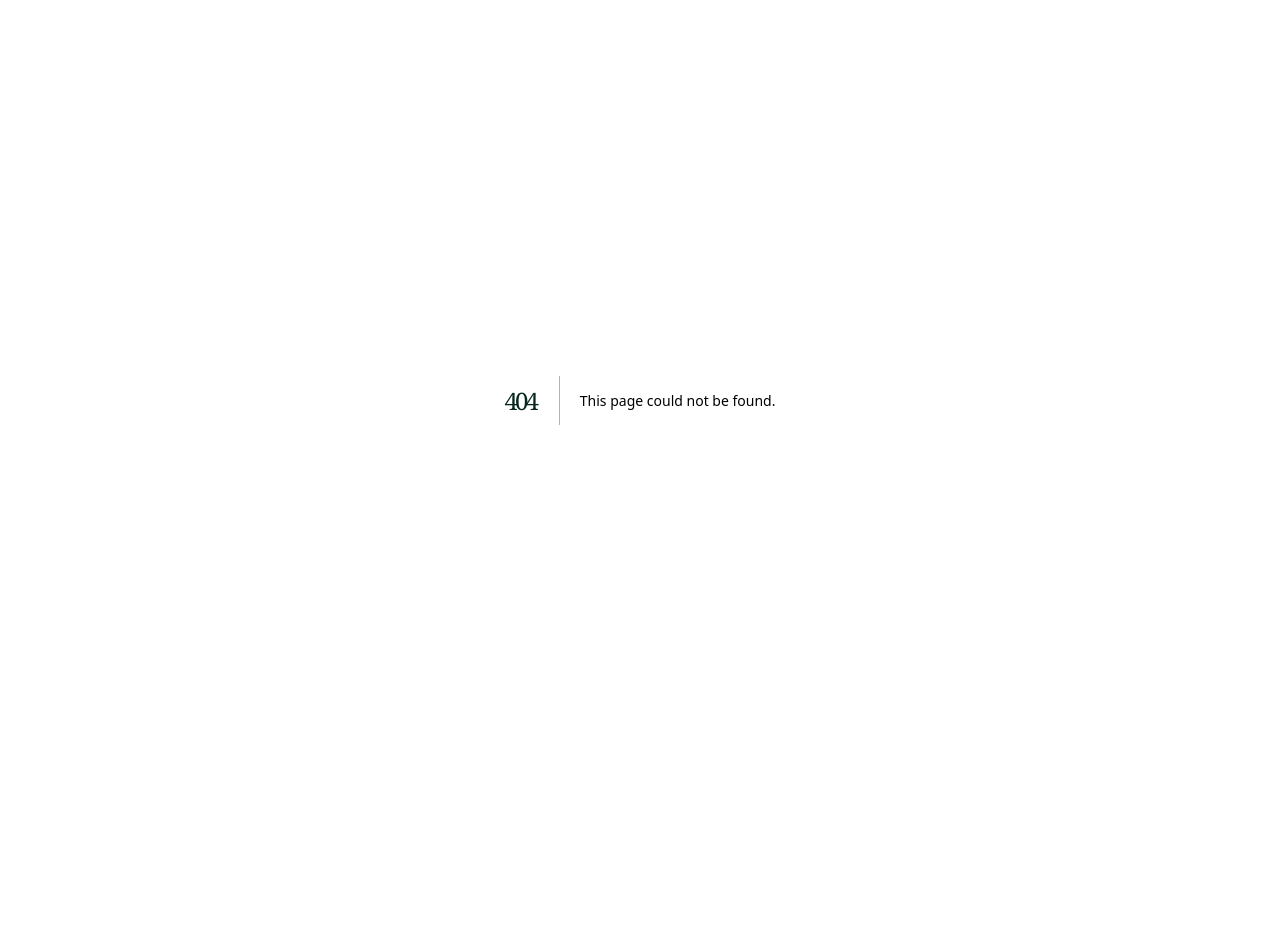
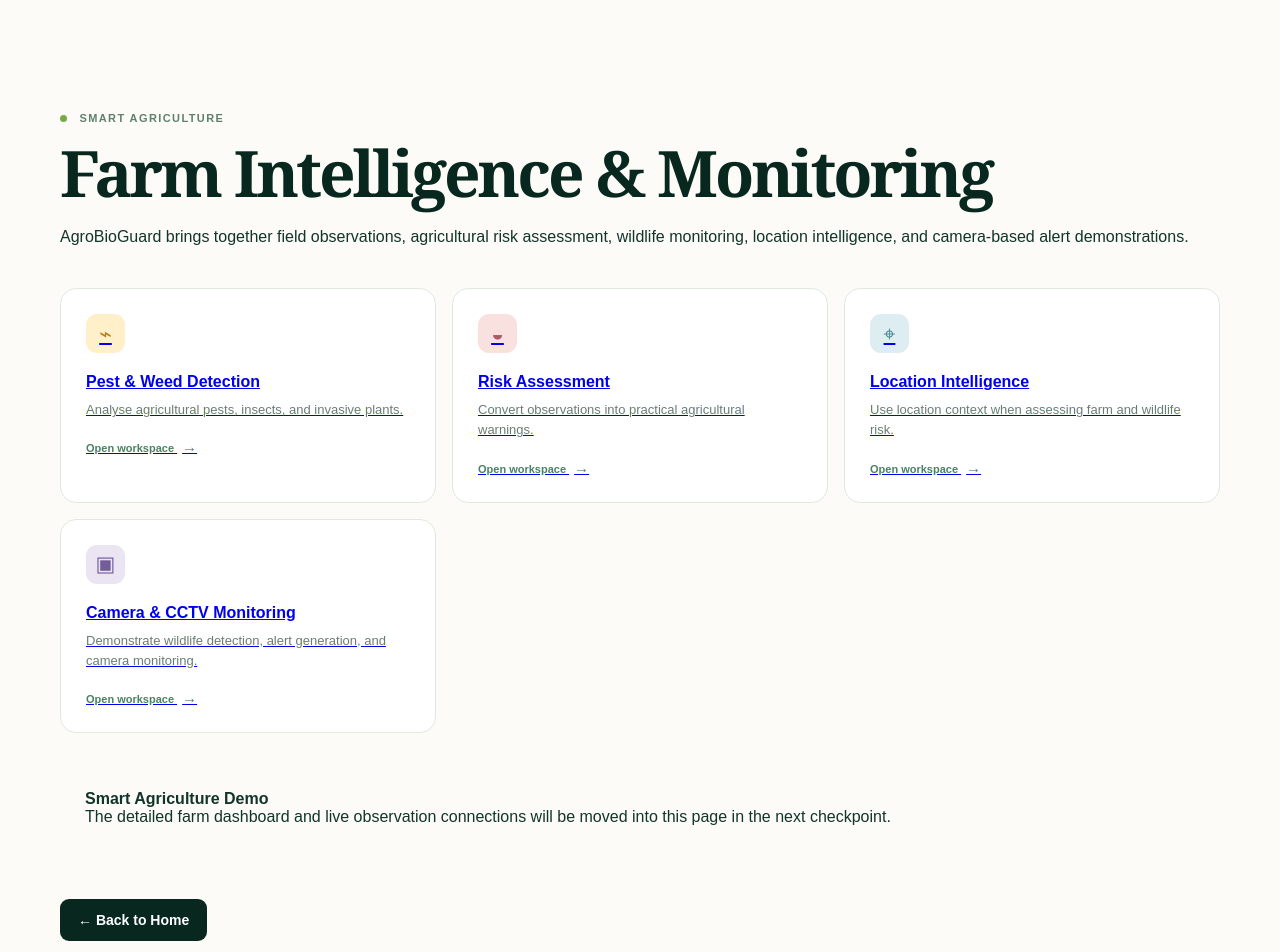
Before and after one commit to jobi41215-stack/agrobioguard, a Next.js app: page /farm in a window 1280 px wide. Before the commit this address had no page. Shown: the top 952 px of the page. Before the commit the page ends 800 px from the top, so only its background shows below. Built offline with nearby package versions, Linux system fonts and the light colour scheme.

Commit message:
Add community and farm routes

```diff
--- /dev/null
+++ b/app/farm/page.tsx
@@ -0,0 +1,90 @@
+import Link from "next/link";
+
+export default function FarmPage() {
+  return (
+    <main>
+      <section className="section wrap" style={{ paddingTop: "7rem" }}>
+        <div className="section-heading">
+          <p className="eyebrow">
+            <i /> SMART AGRICULTURE
+          </p>
+
+          <h1>Farm Intelligence &amp; Monitoring</h1>
+
+          <p>
+            AgroBioGuard brings together field observations, agricultural
+            risk assessment, wildlife monitoring, location intelligence,
+            and camera-based alert demonstrations.
+          </p>
+        </div>
+
+        <div className="feature-grid">
+          <Link className="feature-card" href="/pest-weed">
+            <span className="feature-icon gold">⌁</span>
+            <h3>Pest &amp; Weed Detection</h3>
+            <p>Analyse agricultural pests, insects, and invasive plants.</p>
+            <span className="coming">
+              Open workspace <b>→</b>
+            </span>
+          </Link>
+
+          <Link className="feature-card" href="/risk">
+            <span className="feature-icon rose">◒</span>
+            <h3>Risk Assessment</h3>
+            <p>
+              Convert observations into practical agricultural warnings.
+            </p>
+            <span className="coming">
+              Open workspace <b>→</b>
+            </span>
+          </Link>
+
+          <Link className="feature-card" href="/location">
+            <span className="feature-icon blue">⌖</span>
+            <h3>Location Intelligence</h3>
+            <p>
+              Use location context when assessing farm and wildlife risk.
+            </p>
+            <span className="coming">
+              Open workspace <b>→</b>
+            </span>
+          </Link>
+
+          <Link className="feature-card" href="/cctv">
+            <span className="feature-icon violet">▣</span>
+            <h3>Camera &amp; CCTV Monitoring</h3>
+            <p>
+              Demonstrate wildlife detection, alert generation, and camera
+              monitoring.
+            </p>
+            <span className="coming">
+              Open workspace <b>→</b>
+            </span>
+          </Link>
+        </div>
+
+        <div
+          style={{
+            marginTop: "2rem",
+            padding: "1.5rem",
+            border: "1px solid rgba(255,255,255,0.12)",
+            borderRadius: "18px",
+          }}
+        >
+          <strong>Smart Agriculture Demo</strong>
+
+          <p>
+            The detailed farm dashboard and live observation connections
+            will be moved into this page in the next checkpoint.
+          </p>
+        </div>
+
+        <div style={{ marginTop: "2rem" }}>
+          <Link className="button primary" href="/">
+            ← Back to Home
+          </Link>
+        </div>
+      </section>
+    </main>
+  );
+}
```
Also changed, not shown: app/community/page.tsx (added, +59 -0 lines), components/product-shell.tsx (+34 -47 lines).
